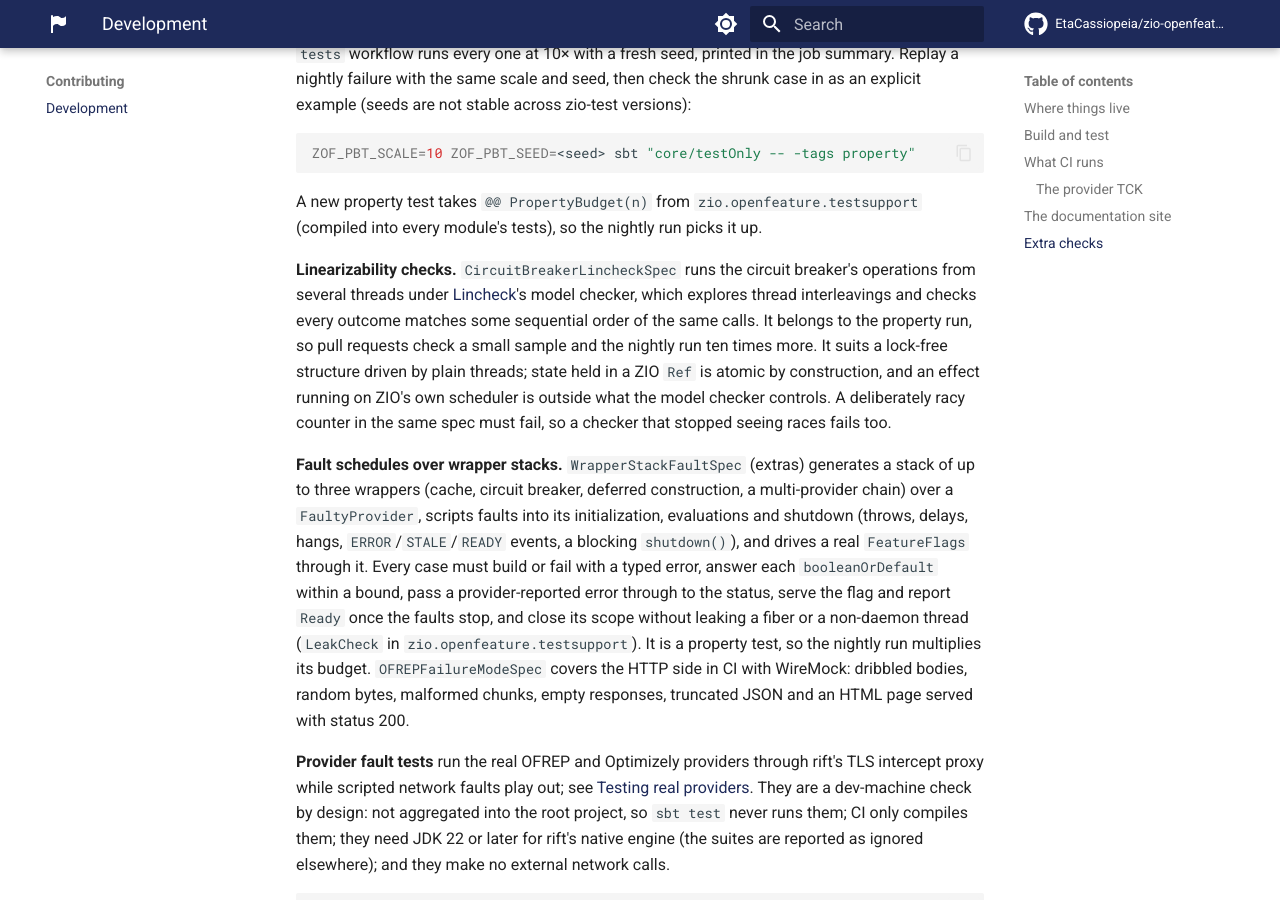
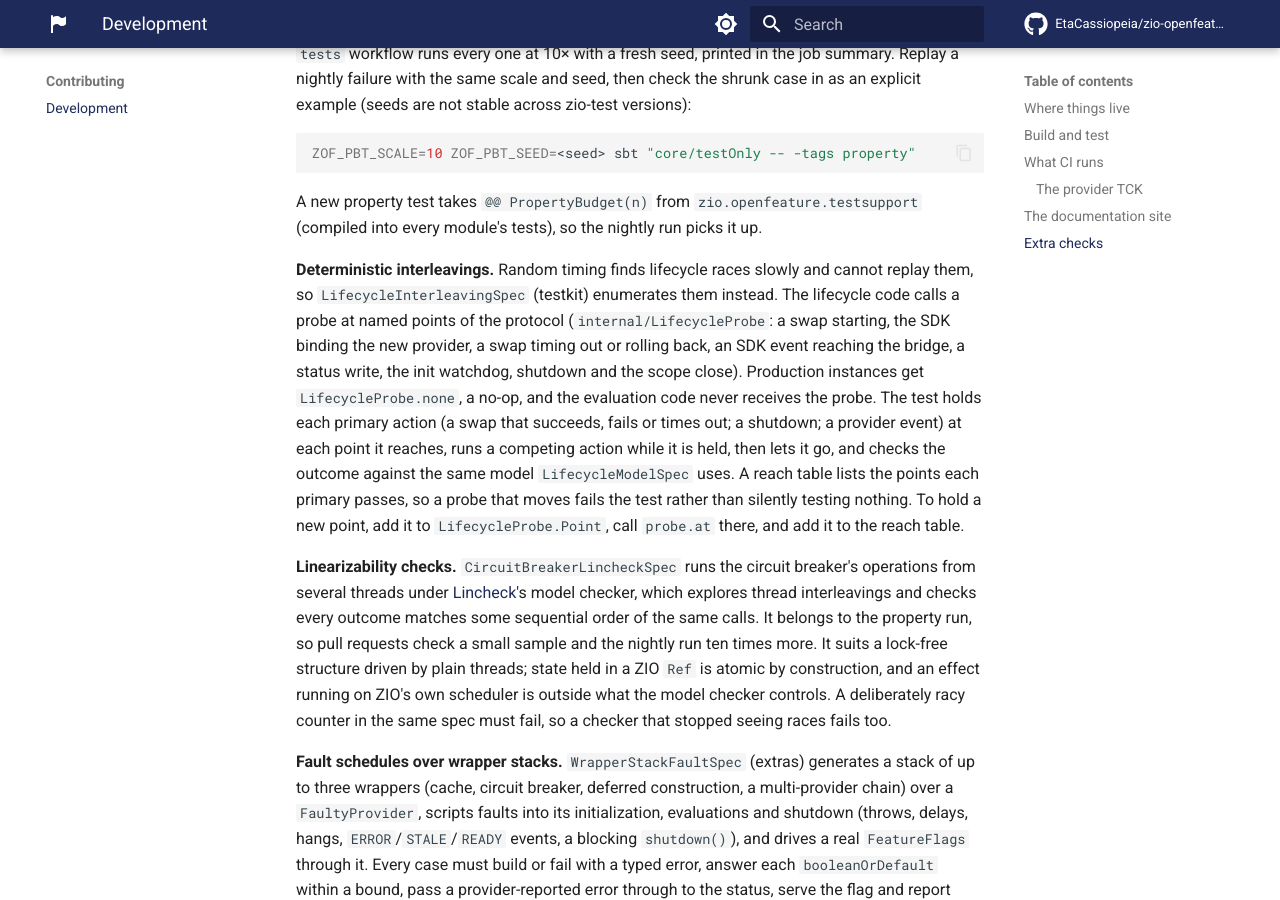
Before and after one commit to EtaCassiopeia/zio-openfeature, an MkDocs documentation site: the page built from docs/development.md, in a window 1280 px wide and 900 px high, scrolled down 4052 px. Built offline with MkDocs 1.6.1 and Material for MkDocs 9.7.7, drawn with Linux system fonts in a browser that asks for light colours; comment, search, counter and statistics services are not loaded.

Commit message:
Deterministic interleaving harness for lifecycle races (probe points + injectable clock) (#621)
* Hold lifecycle actions at named probe points to test their interleavings

* Arm the probe after the build and tighten the interleaving oracle

* Keep probes off the evaluation path by construction, not a count

```diff
--- a/docs/development.md
+++ b/docs/development.md
@@ -140,6 +140,17 @@ ZOF_PBT_SCALE=10 ZOF_PBT_SEED=<seed> sbt "core/testOnly -- -tags property"
 A new property test takes `@@ PropertyBudget(n)` from `zio.openfeature.testsupport` (compiled into every module's
 tests), so the nightly run picks it up.
 
+**Deterministic interleavings.** Random timing finds lifecycle races slowly and cannot replay them, so
+`LifecycleInterleavingSpec` (testkit) enumerates them instead. The lifecycle code calls a probe at named points of the
+protocol (`internal/LifecycleProbe`: a swap starting, the SDK binding the new provider, a swap timing out or rolling
+back, an SDK event reaching the bridge, a status write, the init watchdog, shutdown and the scope close). Production
+instances get `LifecycleProbe.none`, a no-op, and the evaluation code never receives the probe.
+The test holds each primary action (a swap that succeeds, fails or times out; a shutdown; a provider event) at each
+point it reaches, runs a competing action while it is held, then lets it go, and checks the outcome against the same
+model `LifecycleModelSpec` uses. A reach table lists the points each primary passes, so a probe that moves fails the
+test rather than silently testing nothing. To hold a new point, add it to `LifecycleProbe.Point`, call `probe.at` there,
+and add it to the reach table.
+
 **Linearizability checks.** `CircuitBreakerLincheckSpec` runs the circuit breaker's operations from several threads
 under [Lincheck](https://github.com/JetBrains/lincheck)'s model checker, which explores thread interleavings and checks
 every outcome matches some sequential order of the same calls. It belongs to the property run, so pull requests check
```
Also changed, not shown: CHANGELOG.md (+6 -0 lines), 6 other files.
